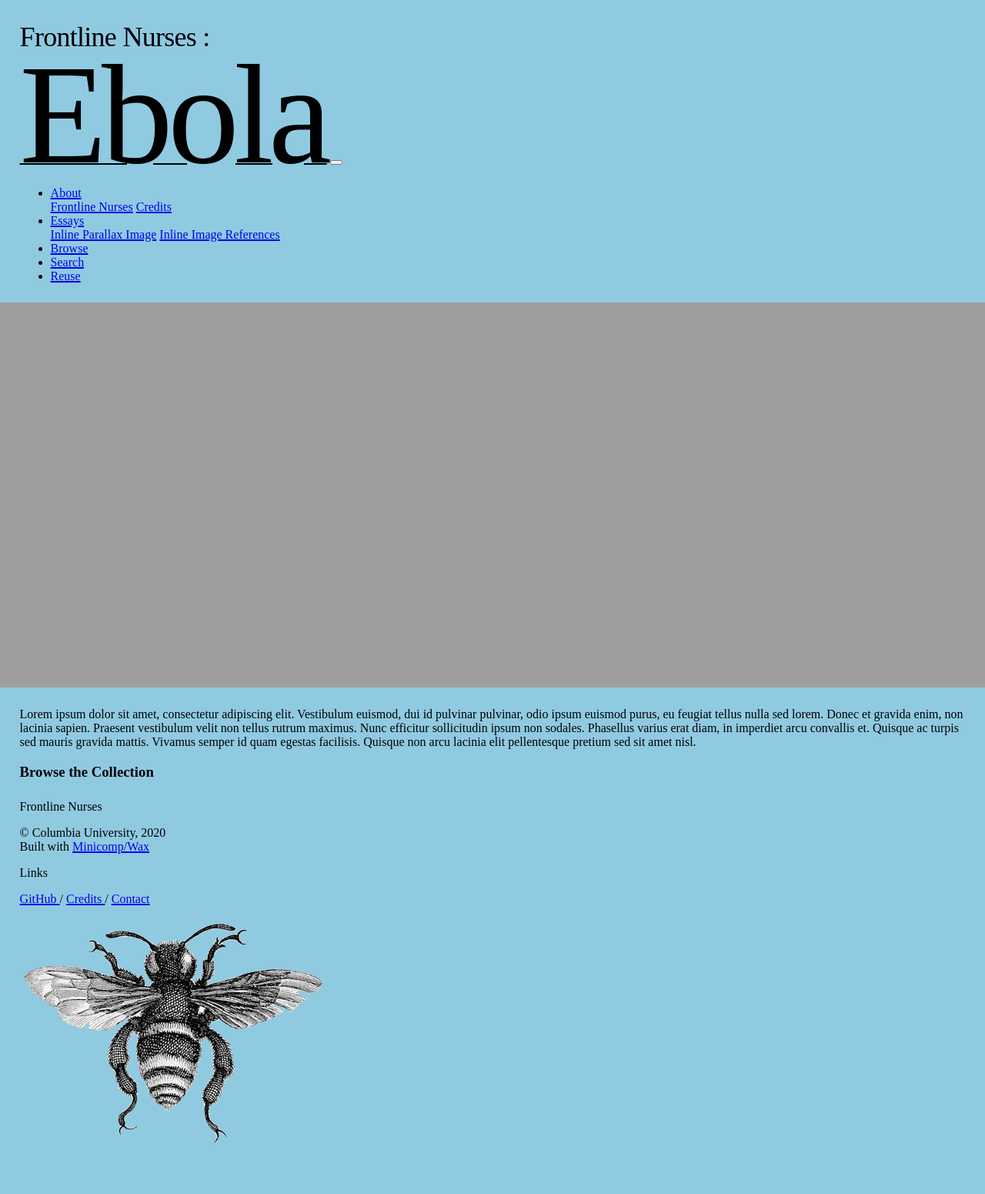
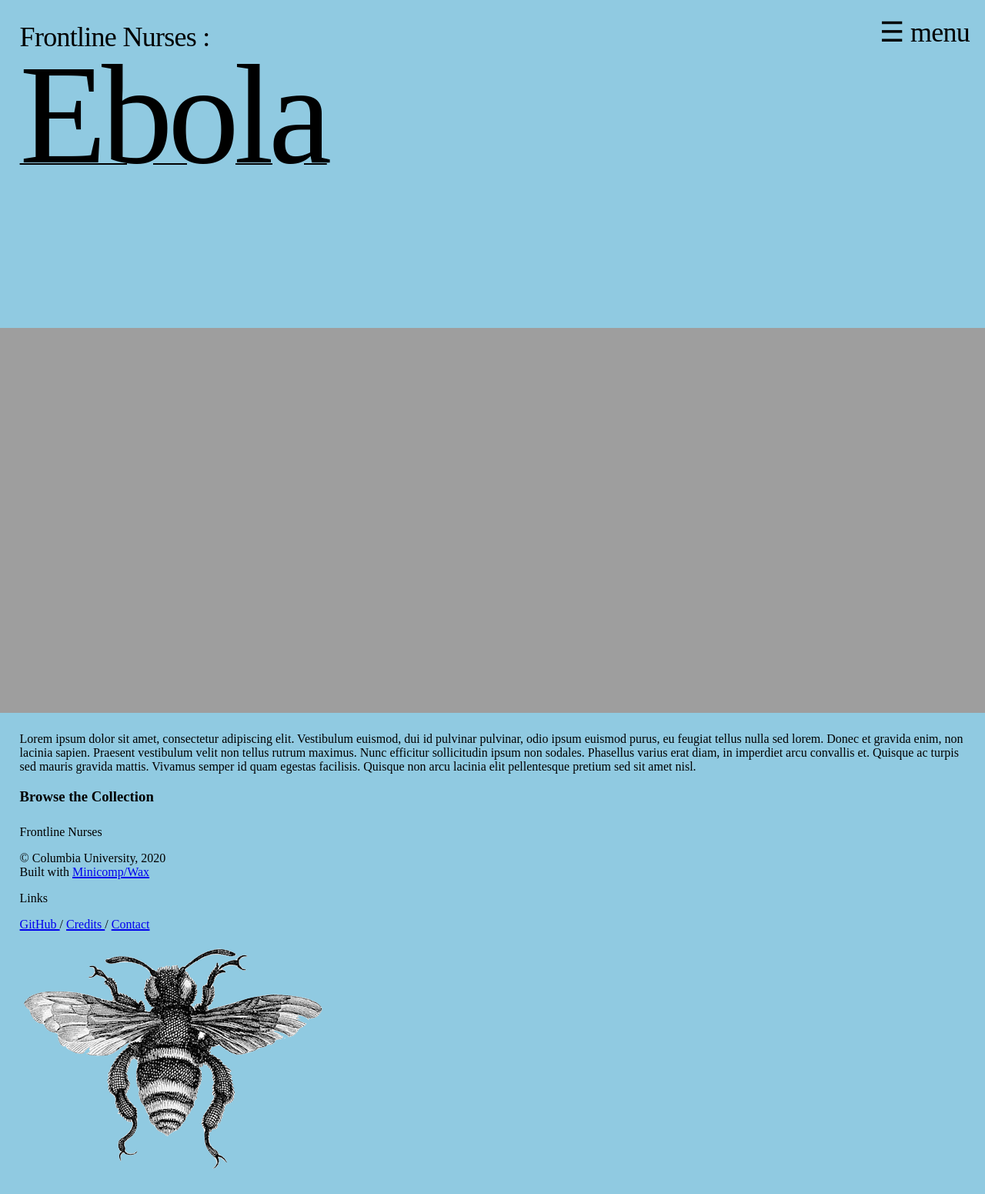
Before and after one commit to elotroalex/frontlines, a Jekyll site: the page built from index.md, in a window 1280 px wide. Shown: the whole page at 77% size. Built offline with Jekyll 4.4.1, drawn with Linux system fonts in a browser that asks for light colours; some web fonts are replaced; before the commit the page ends 1519 px from its top, so only the background shows below that.

Commit message:
added sidebar menu

```diff
--- a/_includes/header.html
+++ b/_includes/header.html
@@ -4,31 +4,20 @@
     <br>
     <a class='navbar-subtitle' href="#" title="home">{{ site.subtitle | newline_to_br }}</a>
 
-    <button class='navbar-toggler' type='button' data-toggle='collapse' data-target='#wax-header-navbar' aria-controls='wax-header-navbar' aria-expanded='false' aria-label='navigation'>
-      <span class='navbar-toggler-icon'></span>
-    </button>
+    <!-- Sidebar -->
 
-    <div class='collapse navbar-collapse' id="wax-header-navbar">
-      <ul class='nav navbar-nav ml-auto justify-content-end'>
-        {% for item in site.menu %}
-          {% if item.sub %}
-            <li class='nav-item dropdown'>
-              <a class='nav-link dropdown-toggle' href='#' id='wax-{{ item.label }}-dropdown' data-toggle='dropdown' aria-haspopup='true' aria-expanded='false'>
-                {{ item.label }}
-              </a>
-              <div class='dropdown-menu' aria-labelledby='wax-{{ item.label }}-dropdown'>
-                {% for sub in item.sub %}
-                  <a class='dropdown-item' href='{{ sub.link | absolute_url }}'>{{ sub.label }}</a>
-                {% endfor %}
-              </div>
-            </li>
-          {% else %}
-            <li class='nav-item'>
-              <a class='nav-link' href='{{ item.link | absolute_url }}'>{{ item.label }}</a>
-            </li>
-          {% endif %}
-        {% endfor %}
-      </ul>
-    </div>
+  <div id="mySidenav" class="sidenav">
+    <a href="javascript:void(0)" class="closebtn" onclick="closeNav()">&times;</a>
+    <a href="#">About</a>
+    <a href="#">Services</a>
+    <a href="#">Clients</a>
+    <a href="#">Contact</a>
+  </div>
+
+
+  <span class="menu-button" style="cursor:pointer" onclick="openNav()" data-target='#wax-header-navbar' aria-controls='wax-header-navbar' aria-expanded='false' aria-label='navigation'>&#9776; menu</span>
+
+
+
   </div>
  </nav>
--- a/_layouts/default.html
+++ b/_layouts/default.html
@@ -22,4 +22,14 @@
 
   <script type='text/javascript' async defer src='{{ "/assets/bootstrap/bootstrap.min.js" | absolute_url }}'></script>
   <script type='text/javascript' async defer src='{{ "/assets/popper.min.js" | absolute_url }}'></script>
+  <script>
+    function openNav() {
+      document.getElementById("mySidenav").style.width = "250px";
+    }
+
+    function closeNav() {
+      document.getElementById("mySidenav").style.width = "0";
+    }
+  </script>
+
 </html>
--- a/_sass/_frontlines.scss
+++ b/_sass/_frontlines.scss
@@ -21,7 +21,7 @@
 	margin: 2%;
 }
 
-.navbar-brand {
+.navbar-brand, .menu-button {
   font-style: normal;
   font-weight: normal;
   font-size: 36px;
@@ -39,4 +39,52 @@
   letter-spacing: -0.035em;
   color: $text-color;
   margin-bottom: 200px;
+  display: block;
 }
+
+// Sidebar
+
+.sidenav {
+  height: 100%;
+  width: 0;
+  position: fixed;
+  z-index: 1;
+  top: 0;
+  right: 0;
+  background-color: #111;
+  overflow-x: hidden;
+  transition: 0.5s;
+  padding-top: 60px;
+}
+
+.menu-button {
+  position: absolute;
+  top: 20px;
+  right: 20px;
+}
+
+.sidenav a {
+  padding: 8px 8px 8px 32px;
+  text-decoration: none;
+  font-size: 25px;
+  color: #818181;
+  display: block;
+  transition: 0.3s;
+}
+
+.sidenav a:hover {
+  color: #f1f1f1;
+}
+
+.sidenav .closebtn {
+  position: absolute;
+  top: 0;
+  right: 25px;
+  font-size: 36px;
+  margin-left: 50px;
+}
+
+@media screen and (max-height: 450px) {
+  .sidenav {padding-top: 15px;}
+  .sidenav a {font-size: 18px;}
+}
```
